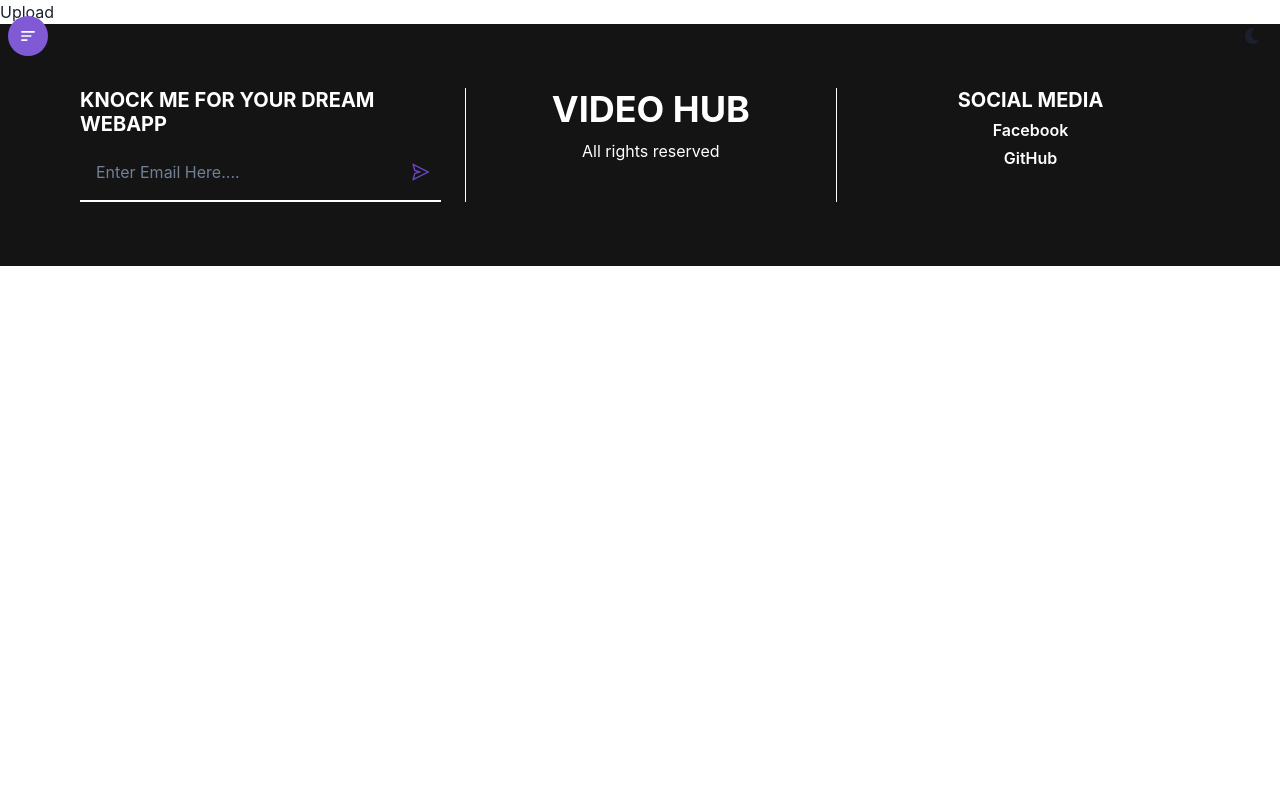
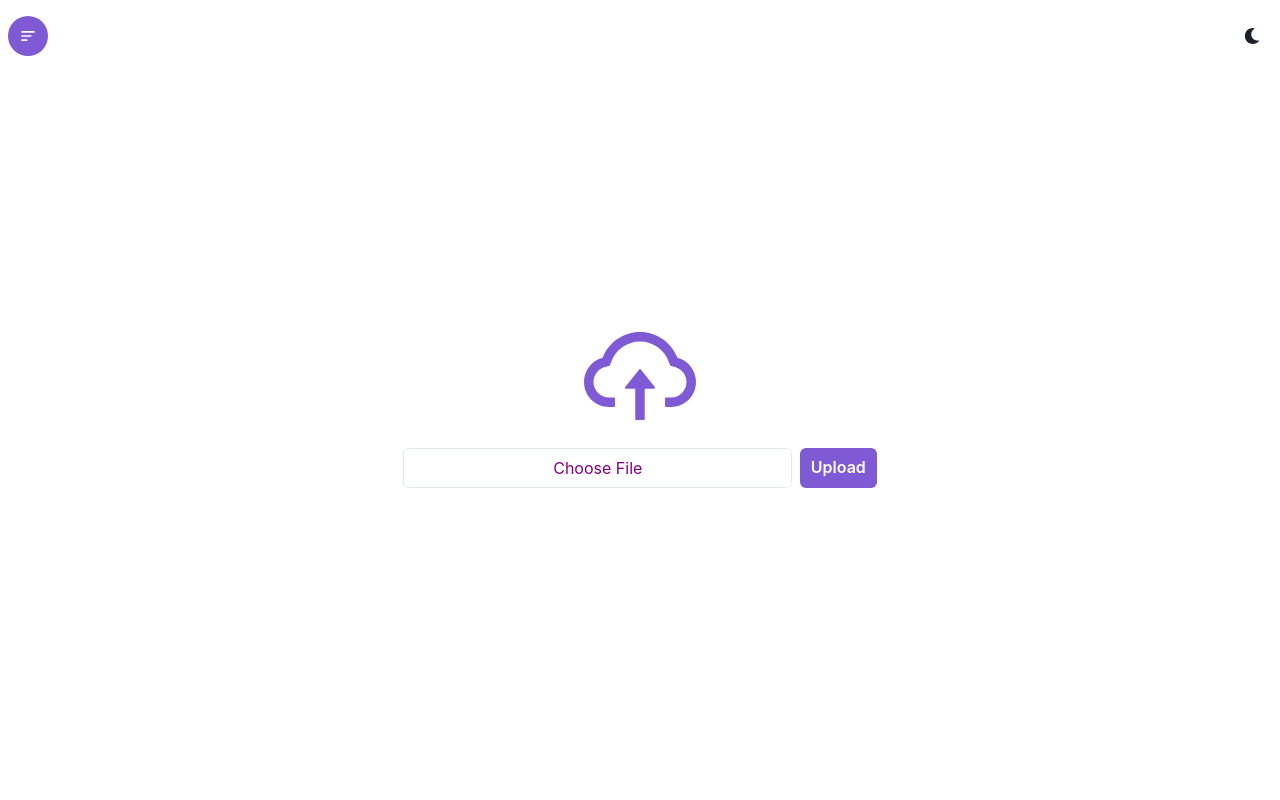
Before and after one commit to Mahmudul-Rudra/multi-theme-application, a React (Create React App) app: page /upload in a window 1280 px wide. Shown: the top 800 px of the page. Built offline with nearby package versions, Linux system fonts and the light colour scheme.

Commit message:
Working on login section

```diff
--- a/src/App.js
+++ b/src/App.js
@@ -4,6 +4,8 @@
 import Footer from './Components/Footer';
 import Videos from './Components/Videos';
 import Upload from './Components/Upload';
+import Login from './Components/Login';
+import SignUp from './Components/SignUp';
 
 function App() {
   return (
@@ -13,6 +15,8 @@
         <Route path="/" element={<Home />} />
         <Route path="/videos" element={<Videos />} />
         <Route path="/upload" element={<Upload />} />
+        <Route path="/login" element={<Login />} />
+        <Route path="/signup" element={<SignUp />} />
       </Routes>
       <Footer />
     </Router>
--- /dev/null
+++ b/src/components/Login.jsx
@@ -0,0 +1,7 @@
+import React from 'react';
+
+const Login = () => {
+  return <div>login</div>;
+};
+
+export default Login;
--- /dev/null
+++ b/src/components/SignUp.jsx
@@ -0,0 +1,7 @@
+import React from 'react';
+
+const SignUp = () => {
+  return <div>SignUp</div>;
+};
+
+export default SignUp;
--- a/src/components/Upload.jsx
+++ b/src/components/Upload.jsx
@@ -1,7 +1,37 @@
+import { Button, Container, HStack, Input, VStack } from '@chakra-ui/react';
 import React from 'react';
+import { AiOutlineCloudUpload } from 'react-icons/ai';
 
 const Upload = () => {
-  return <div>Upload</div>;
+  return (
+    <Container maxW={'container.xl'} h={'100vh'} p={'16'}>
+      <VStack color={'purple.500'} h={'full'} justifyContent={'center'}>
+        <AiOutlineCloudUpload size={'10vmax'} />
+        <form>
+          <HStack>
+            <Input
+              required
+              type={'file'}
+              css={{
+                '&::file-selector-button': {
+                  border: 'none',
+                  width: 'calc(100% + 36px)',
+                  height: '100%',
+                  marginLeft: '-18px',
+                  color: 'purple',
+                  backgroundColor: 'white',
+                  cursor: 'pointer',
+                },
+              }}
+            />
+            <Button colorScheme="purple" type="submit">
+              Upload
+            </Button>
+          </HStack>
+        </form>
+      </VStack>
+    </Container>
+  );
 };
 
 export default Upload;
```
